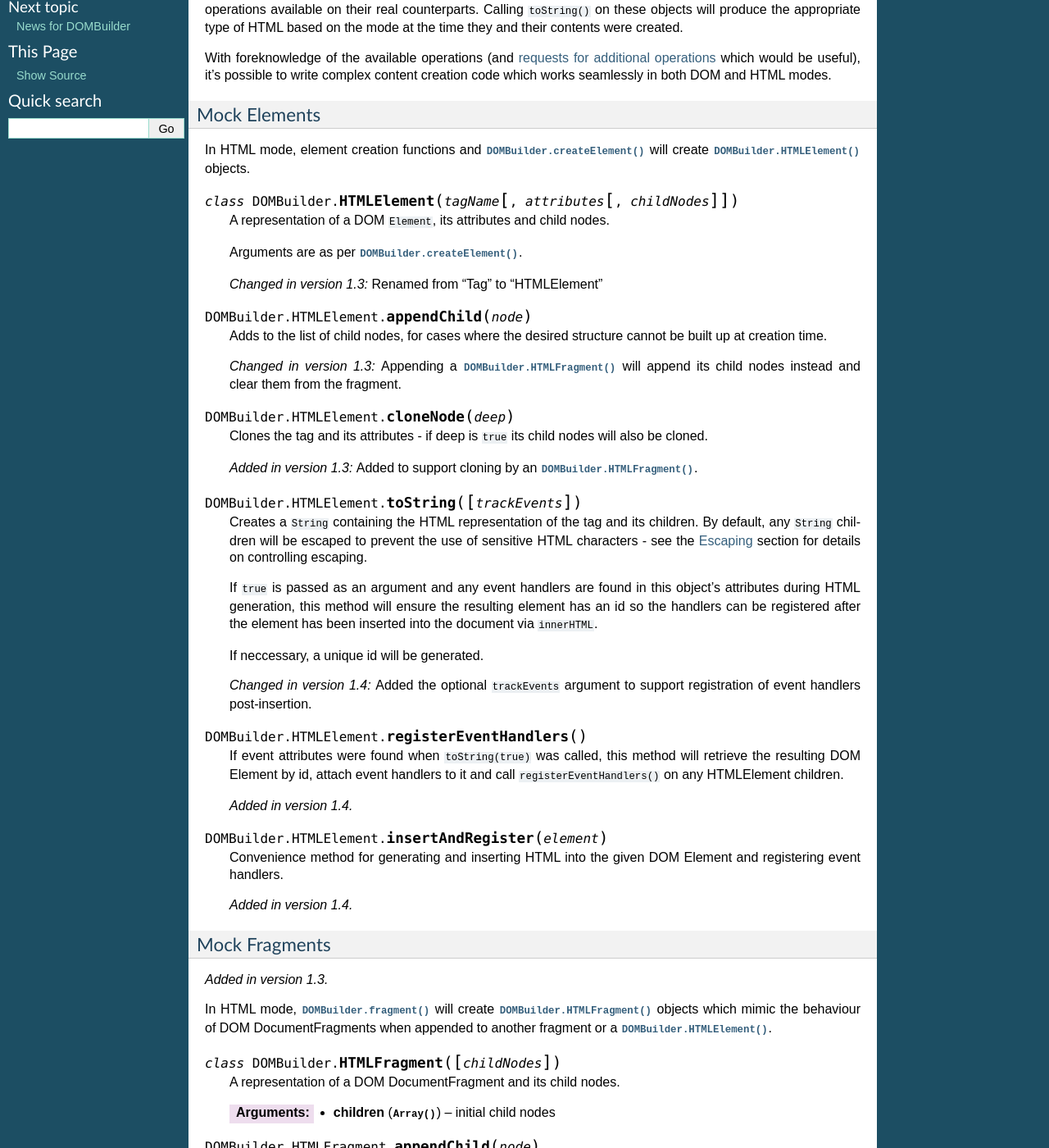
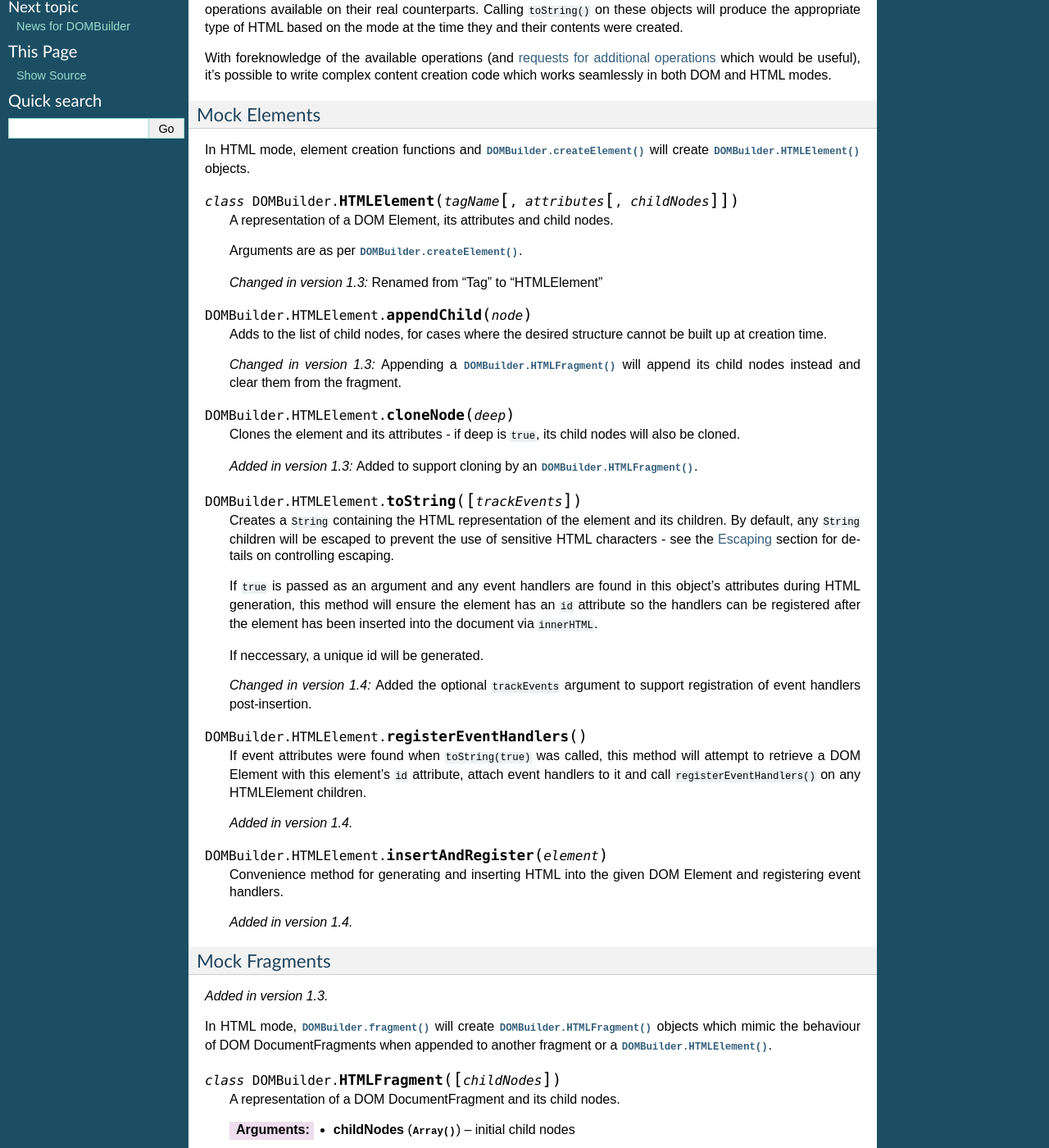
Before and after one commit to insin/DOMBuilder, a Sphinx documentation site: the page built from docs/htmlmode.rst, in a window 1280 px wide and 1400 px high, scrolled down 540 px. Shown: the whole window at 82% size. Built offline with Sphinx 7.4.7, drawn with Linux system fonts in a browser that asks for light colours; some of the changed text lies outside the part shown.

Commit message:
Reviewed docs

```diff
--- a/docs/conf.py
+++ b/docs/conf.py
@@ -41,7 +41,7 @@ master_doc = 'index'
 
 # General information about the project.
 project = u'DOMBuilder'
-copyright = u'2008, Jonathan Buchanan'
+copyright = u'2011, Jonathan Buchanan'
 highlight_language = 'javascript'
 
 # The version info for the project you're documenting, acts as replacement for
@@ -49,9 +49,9 @@ highlight_language = 'javascript'
 # built documents.
 #
 # The short X.Y version.
-version = '1.4'
+version = '1.4 (beta)'
 # The full version, including alpha/beta/rc tags.
-release = '1.4 (beta)'
+release = version
 
 # The language for content autogenerated by Sphinx. Refer to documentation
 # for a list of supported languages.
@@ -142,7 +142,7 @@ html_static_path = ['_static']
 #html_domain_indices = True
 
 # If false, no index is generated.
-html_use_index = False
+html_use_index = True
 
 # If true, the index is split into individual pages for each letter.
 #html_split_index = False
--- a/docs/htmlmode.rst
+++ b/docs/htmlmode.rst
@@ -43,7 +43,7 @@ complex content creation code which works seamlessly in both DOM and HTML
 modes.
 
 .. _`Node interface`: http://www.w3.org/TR/DOM-Level-2-Core/core.html#ID-1950641247
-.. _`requests for additional operations`: http://code.google.com/p/dombuilder/issues/list
+.. _`requests for additional operations`: https://github.com/insin/DOMBuilder/issues
 
 Mock Elements
 #############
@@ -53,7 +53,7 @@ will create :js:class:`DOMBuilder.HTMLElement` objects.
 
 .. js:class:: DOMBuilder.HTMLElement(tagName[, attributes[, childNodes]])
 
-   A representation of a DOM ``Element``, its attributes and child nodes.
+   A representation of a DOM Element, its attributes and child nodes.
 
    Arguments are as per :js:func:`DOMBuilder.createElement`.
 
@@ -71,22 +71,22 @@ will create :js:class:`DOMBuilder.HTMLElement` objects.
 
 .. js:function:: DOMBuilder.HTMLElement.cloneNode(deep)
 
-   Clones the tag and its attributes - if deep is ``true`` its child nodes
-   will also be cloned.
+   Clones the element and its attributes - if deep is ``true``, its child
+   nodes will also be cloned.
 
    .. versionadded:: 1.3
       Added to support cloning by an :js:class:`DOMBuilder.HTMLFragment`.
 
 .. js:function:: DOMBuilder.HTMLElement.toString([trackEvents])
 
-   Creates a ``String`` containing the HTML representation of the tag and
-   its children. By default, any ``String`` children will be escaped to
+   Creates a ``String`` containing the HTML representation of the element
+   and its children. By default, any ``String`` children will be escaped to
    prevent the use of sensitive HTML characters - see the `Escaping`_
    section for details on controlling escaping.
 
    If ``true`` is passed as an argument and any event handlers are found
    in this object's attributes during HTML generation, this method will
-   ensure the resulting element has an id so the handlers can be
+   ensure the element has an ``id`` attribute so the handlers can be
    registered after the element has been inserted into the document via
    ``innerHTML``.
 
@@ -99,9 +99,9 @@ will create :js:class:`DOMBuilder.HTMLElement` objects.
 .. js:function:: DOMBuilder.HTMLElement.registerEventHandlers()
 
    If event attributes were found when ``toString(true)`` was called, this
-   method will retrieve the resulting DOM Element by id, attach event
-   handlers to it and call ``registerEventHandlers()`` on any HTMLElement
-   children.
+   method will attempt to retrieve a DOM Element with this element's ``id``
+   attribute, attach event handlers to it and call
+   ``registerEventHandlers()`` on any HTMLElement children.
 
    .. versionadded:: 1.4
 
@@ -126,7 +126,7 @@ DOM DocumentFragments when appended to another fragment or a
 
    A representation of a DOM DocumentFragment and its child nodes.
 
-   :param Array children: initial child nodes
+   :param Array childNodes: initial child nodes
 
 .. js:function:: DOMBuilder.HTMLFragment.appendChild(node)
 
@@ -190,12 +190,12 @@ does two things:
 1. Looks at the attributes of each element while generating HTML and
    determines if they contain any event handlers, storing a flag in the
    element if this is the case.
-2. Ensures the object has an ``id`` attribute if event handlers were
+2. Ensures the element has an ``id`` attribute if event handlers were
    found. If an ``id`` attribute was not provided, a unique id is
    generated and stored in the element for later use.
 
-This is the HTML which was generated from the above code, where you can
-see the generated id in place:
+This is the HTML which ewsulted from the above code, where you can
+see the generated ``id`` attribute in place:
 
 .. code-block:: html
 
```
Also changed, not shown: docs/index.rst (+13 -18 lines).
